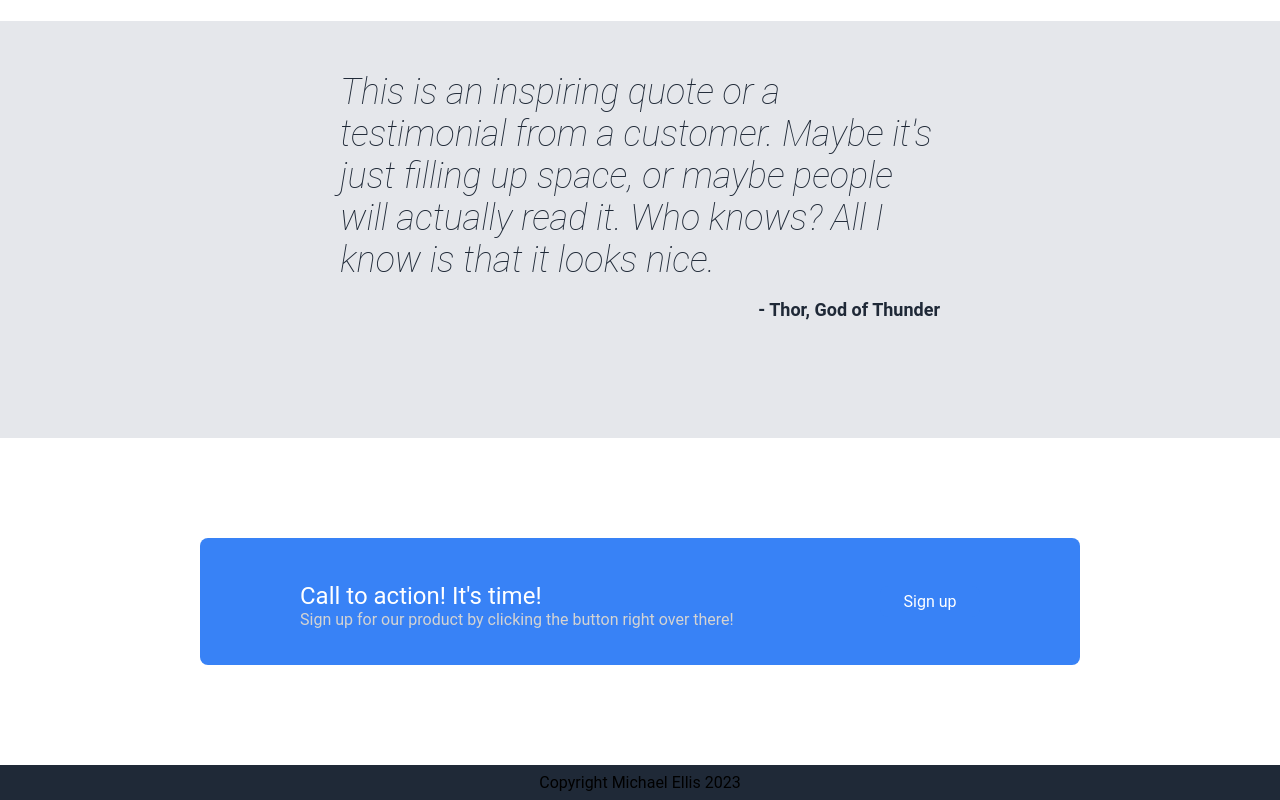
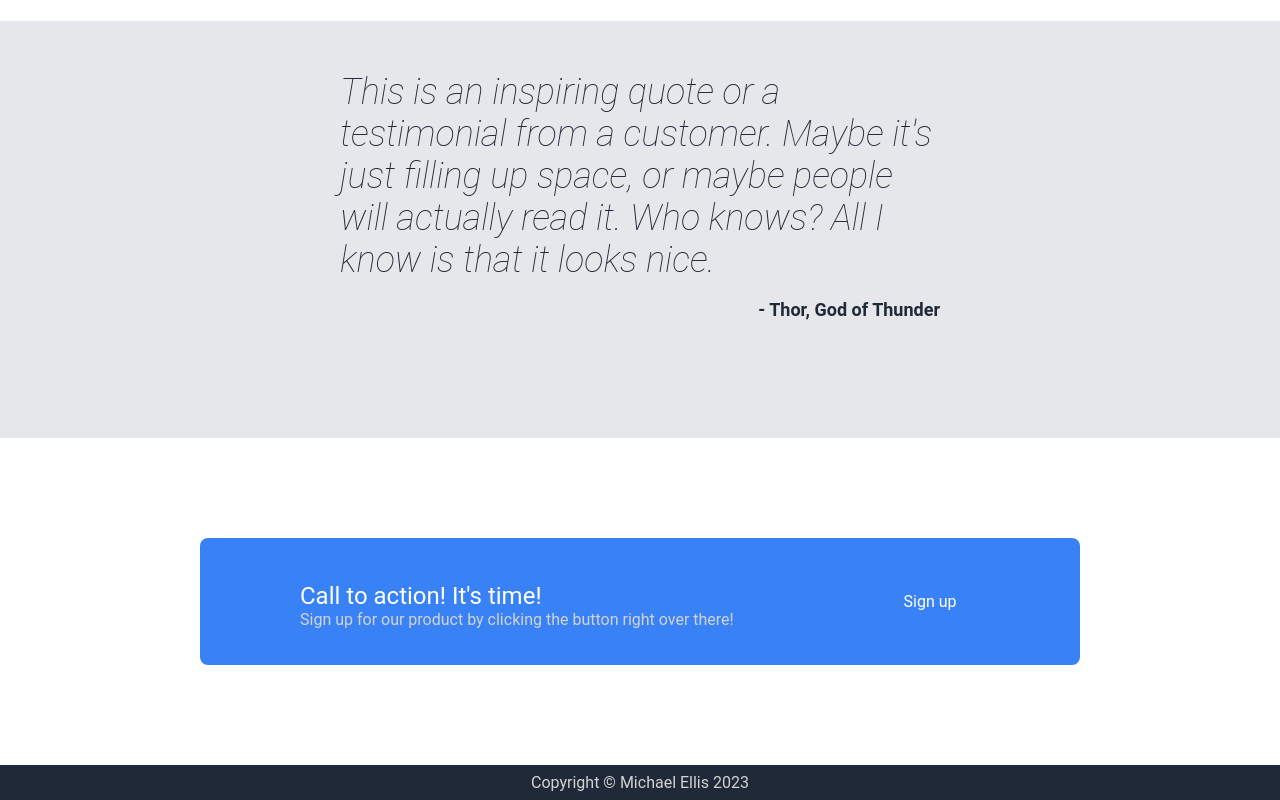
Before and after one commit to mellis002/foundations, a plain HTML site: page index.html in a window 1280 px wide. Shown: the part 917-1717 px from the top of the page. Drawn offline with Linux system fonts and the light colour scheme.

Commit message:
Restyled footer

```diff
--- a/index.html
+++ b/index.html
@@ -58,6 +58,6 @@
         <div class="button">Sign up</div>
       </div>
     </div>
-    <div class="footer">Copyright Michael Ellis 2023</div>
+    <div class="footer">Copyright &copy Michael Ellis 2023</div>
   </body>
 </html>
--- a/style.css
+++ b/style.css
@@ -78,9 +78,9 @@ body {
   font-size: 48px;
 }
 
-.hero_secondary{
+/* .hero_secondary{
 
-}
+} */
 
 .button{
   color: white;
@@ -178,8 +178,9 @@ body {
   padding: 20px 100px;
 }
 
-.action_text {
-}
+/* .action_text {
+
+} */
 
 .action_text_title {
   font-size: 24px;
@@ -194,4 +195,5 @@ body {
   text-align: center;
   padding-top: 8px;
   padding-bottom: 8px;
+  color: lightgray;
 }
```
